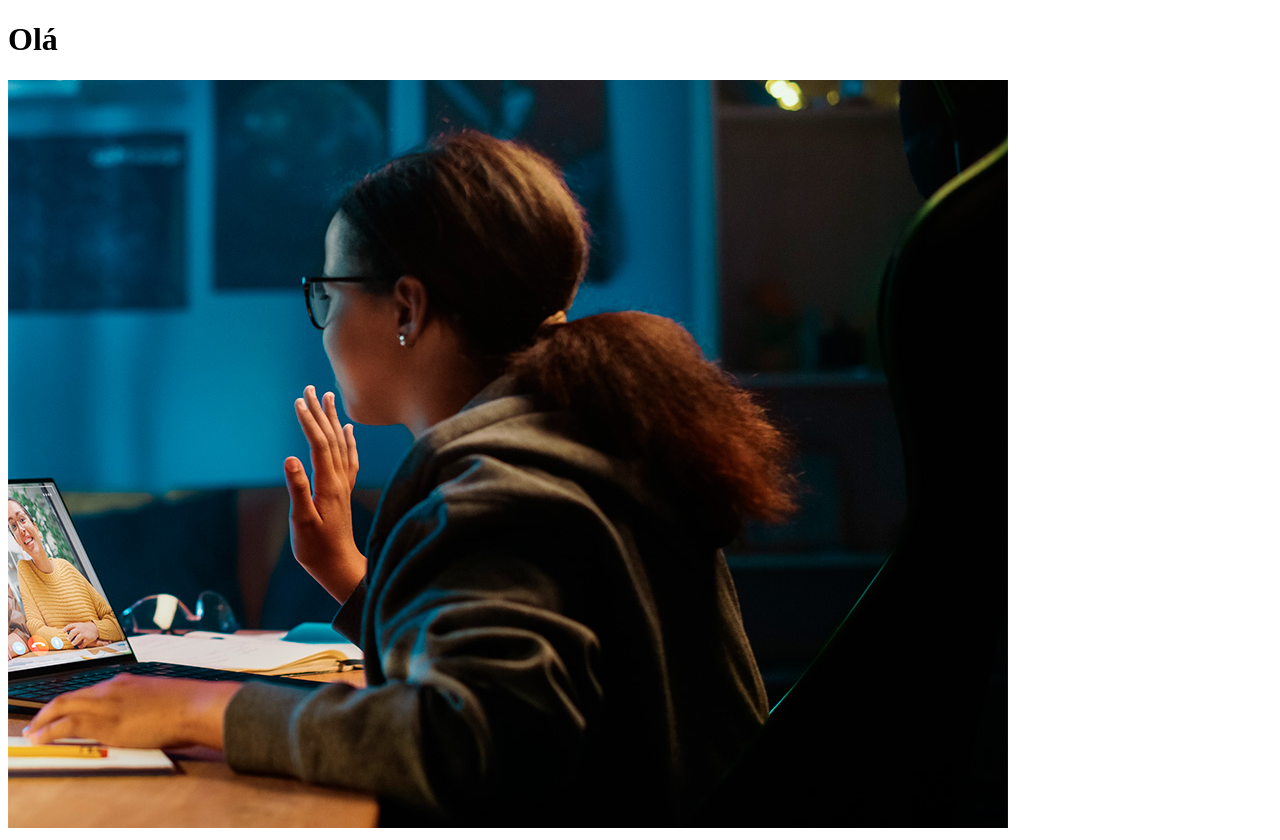
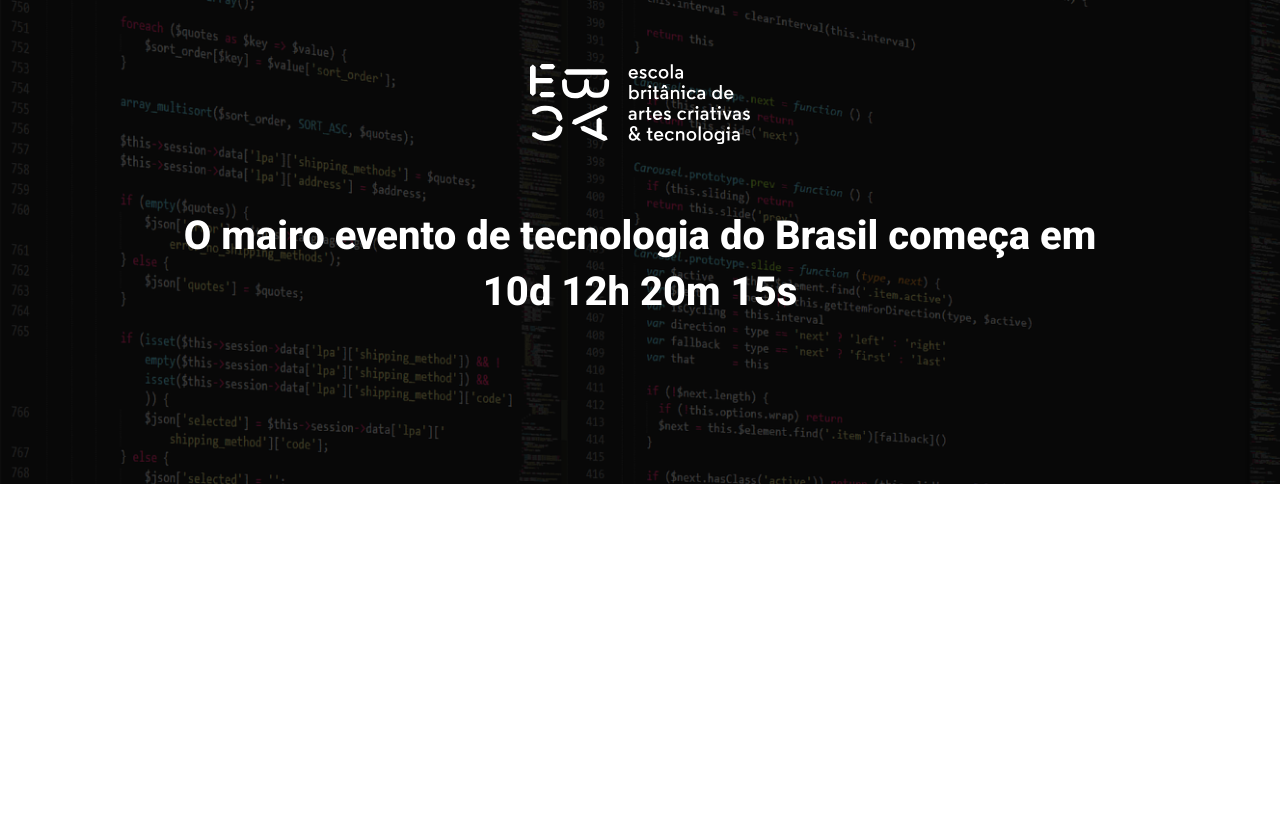
Before and after one commit to theSpanholi/ebac_talks, a website built with Parcel: page src/index.html in a window 1280 px wide. After the commit the page ends 800 px from the top, so only its background shows below. Built offline with nearby package versions, Linux system fonts and the light colour scheme.

Commit message:
Criação do hero

```diff
--- a/src/index.html
+++ b/src/index.html
@@ -1,14 +1,24 @@
 <!DOCTYPE html>
-<html lang="en">
+<html lang="pt-br">
 <head>
     <meta charset="UTF-8">
     <meta name="viewport" content="width=device-width, initial-scale=1.0">
-    <title>Document</title>
+    <title>EBAC Tech Talks</title>
+    <link rel="preconnect" href="https://fonts.googleapis.com">
+    <link rel="preconnect" href="https://fonts.gstatic.com" crossorigin>
+    <link href="https://fonts.googleapis.com/css2?family=Roboto:ital,wght@0,100..900;1,100..900&display=swap" rel="stylesheet">
     <link rel="stylesheet" href="styles/main.scss">
 </head>
 <body>
-    <h1>Olá</h1>
-    <img src="./images/backend.png" alt="Back End">
-    <script src="scripts/main.js"></script>
+    <header class="hero">
+        <div class="container">
+            <img class="hero__logo" src="./images/ebac_logo.svg" alt="EBAC"/>
+            <p class="hero__text">
+                O mairo evento de tecnologia do Brasil começa em 10d 12h 20m 15s
+            </p>
+        </div>
+    </header>
+
+    <script src="./scripts/main.js"></script>
 </body>
 </html>
--- /dev/null
+++ b/src/styles/_hero.scss
@@ -0,0 +1,51 @@
+.hero {
+    padding-top: 64px;
+    padding-bottom: 100px;
+    background-image: url(../images/fundo.png);
+    background-repeat: no-repeat;
+    background-size: cover;
+    position: relative;
+
+    .container {
+        position: relative;
+    }
+
+    &::before{
+        position: absolute;
+        top: 0;
+        left: 0;
+        width: 100%;
+        height: 100%;
+        background-color: #000;
+        content: '';
+        opacity: 0.7;
+    }
+
+    &__text {
+        margin-top: 64px;
+        margin-bottom: 64px;
+        font-size:40px;
+        line-height: 56px;
+        font-weight: 800;
+        text-align: center;
+    }
+
+    &__logo {
+        margin: 0 auto;
+        height: 80px;
+        display: block;
+    }
+
+    @media (max-width: 640px){
+        padding: 40px;
+        &__logo{
+            height: 40px;
+        }
+
+        &__text{
+            font-size: 22px;
+            line-height: 24px;
+            margin: 24px 0;
+        }
+    }
+}
--- a/src/styles/main.scss
+++ b/src/styles/main.scss
@@ -0,0 +1,23 @@
+@use 'hero';
+
+* {
+    margin:0;
+    padding: 0;
+    box-sizing: border-box;
+    font-family: Roboto, sans-serif;
+    color:#fff;
+}
+
+.container {
+    max-width: 960px;
+    width: 100%;
+    margin: 0 auto;
+
+    @media (max-width:640px){
+        max-width: 80%;
+    }
+
+    @media (max-width: 1024px){
+        max-width: 90%;
+    }
+}
```
